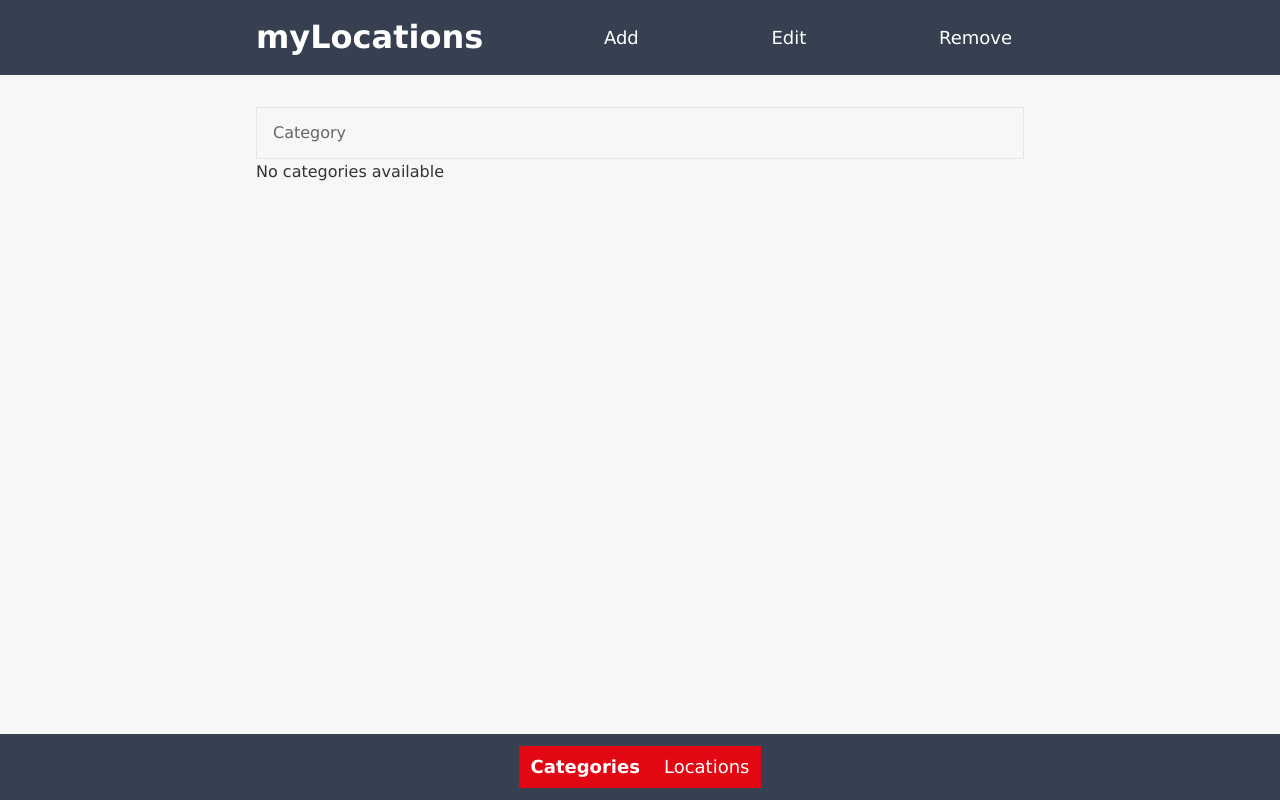
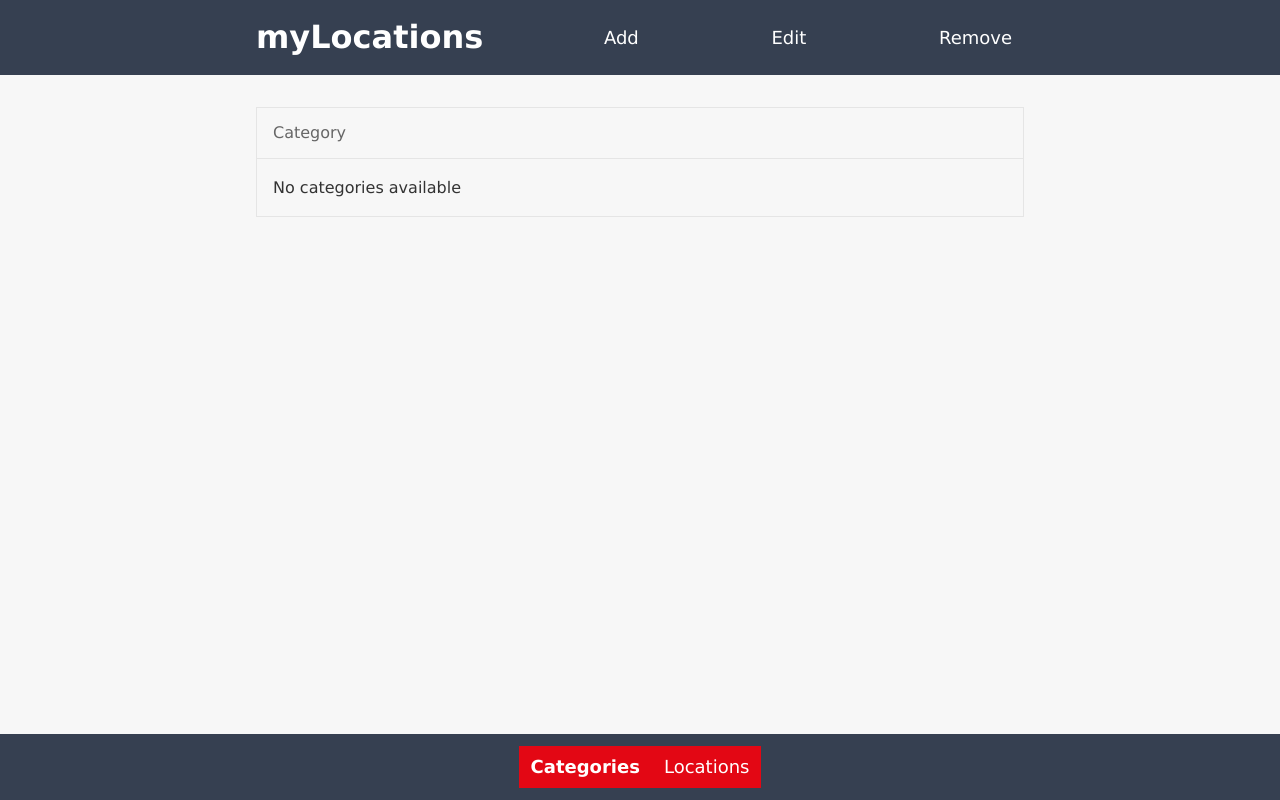
Before and after one commit to samuelbumbar/myLocation, a React (Create React App) app: page /categories in a window 1280 px wide. Built offline with nearby package versions, Linux system fonts and the light colour scheme.

Commit message:
Updated emply lists styles

```diff
--- a/src/components/categories/CategoryList.js
+++ b/src/components/categories/CategoryList.js
@@ -10,7 +10,7 @@ const CategoriesList = ({ categories, elementSelectedCallback }) => (
             {
                 categories.length === 0 ?
                     (
-                        <span>No categories available</span>
+                        <div className="list-item">No categories available</div>
                     ) : (
                         categories.map((category) => (<CategoriesListItem key={category.id} elementSelectedCallback={elementSelectedCallback} {...category} />))
                     )
--- a/src/components/locations/LocationList.js
+++ b/src/components/locations/LocationList.js
@@ -13,7 +13,7 @@ const LocationsList = ({ locations, elementSelectedCallback }) => (
             {
                 locations.length === 0 ?
                     (
-                        <span>No locations available</span>
+                        <div className="list-item">No locations available</div>
                     ) : (
                         locations.map(location => (<LocationsListItem key={location.id} elementSelectedCallback={elementSelectedCallback} {...location} />))
                     )
```
Also changed, not shown: 1 other file (tests, documents, lock files or other folders).
